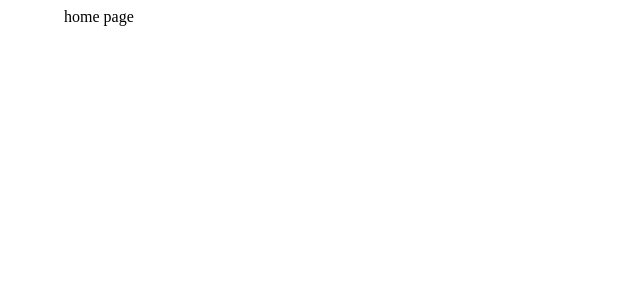
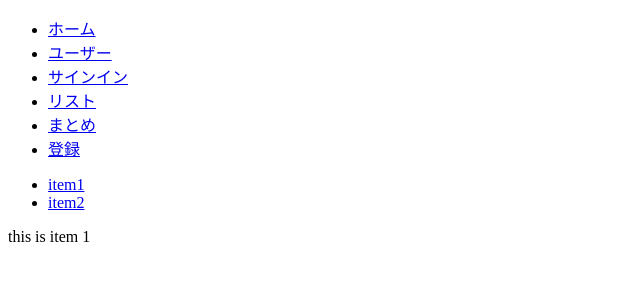
Before and after one commit to liverHawk/receipt-app, a React (Create React App) app in the folder ocr-app/: page /list/1 in a window 1280 px wide. Shown: the top 300 px of the page, without its empty margins (0-640 px from the left). Built offline with nearby package versions, Linux system fonts and the light colour scheme.

Commit message:
ルーティング設定

```diff
--- a/ocr-app/package.json
+++ b/ocr-app/package.json
@@ -13,6 +13,8 @@
     "@types/react-dom": "^18.3.0",
     "react": "^18.3.1",
     "react-dom": "^18.3.1",
+    "react-router": "^6.23.0",
+    "react-router-dom": "^6.23.0",
     "react-scripts": "5.0.1",
     "web-vitals": "^2.1.4"
   },
--- a/ocr-app/src/App.tsx
+++ b/ocr-app/src/App.tsx
@@ -1,12 +1,70 @@
 "use client"
 
-import * as React from 'react';
-import { Container } from '@mui/material';
+import React from 'react';
+import { Route, Link, Routes } from 'react-router-dom';
+import Home from './docs/Home';
+import User from './docs/User';
+import Signin from './docs/Signin';
+import List from './docs/List';
+import Item from './docs/Item';
+import Summary from './docs/Summary';
+import Register from './docs/Register';
 
-export default function ButtonUsage() {
+function AppRouter() {
     return (
-        <Container>
-            home page
-        </Container>
+        <div>
+            <nav>
+                <ul>
+                    <li>
+                        <Link to="/">ホーム</Link>
+                    </li>
+                    <li>
+                        <Link to="/user/">ユーザー</Link>
+                    </li>
+                    <li>
+                        <Link to={"/signin"}>サインイン</Link>
+                    </li>
+                    <li>
+                        <Link to={"/list"}>リスト</Link>
+                    </li>
+                    <li>
+                        <Link to={"/summary"}>まとめ</Link>
+                    </li>
+                    <li>
+                        <Link to={"/register"}>登録</Link>
+                    </li>
+                </ul>
+            </nav>
+            <Routes>
+                <Route path='/' element={<Home />} />
+                <Route path='/user' element={<User />} />
+                <Route path='/signin' element={<Signin />} />
+                <Route path='/list' element={<List />}>
+                    <Route path=':itemId' element={<Item />} />
+                </Route>
+                <Route path='/summary' element={<Summary />} />
+                <Route path='/register' element={<Register />} />
+            </Routes>
+        </div>
     );
 }
+
+export default AppRouter;
+
+/**
+ * home
+ * |
+ * +-- signup
+ * +-- signin
+ * +-- signout
+ * |
+ * +-- user
+ * +-- list
+ *      |
+ *      +-- {:item}
+ * +-- sum
+ * +-- register
+ *      |
+ *      +-- form -- modal
+ *
+ */
--- /dev/null
+++ b/ocr-app/src/docs/Home.tsx
@@ -0,0 +1,5 @@
+import React from 'react';
+
+export default function Home() {
+    return <h2>ホーム</h2>;
+}
--- /dev/null
+++ b/ocr-app/src/docs/Item.tsx
@@ -0,0 +1,15 @@
+import React from "react";
+import { useParams } from "react-router-dom";
+
+export default function Item() {
+    type Param = {
+        itemId?: string
+    }
+    const param: Param = useParams<Param>();
+    return (
+        <>
+            <div>this is item {param.itemId}</div>
+
+        </>
+    )
+}
--- /dev/null
+++ b/ocr-app/src/docs/List.tsx
@@ -0,0 +1,19 @@
+import React from 'react';
+import { Link, Outlet } from 'react-router-dom';
+
+export default function List() {
+    return (
+        <>
+            <ul>
+                <li>
+                    <Link to={"/list/1"}>item1</Link>
+                </li>
+                <li>
+                    <Link to={"/list/2"}>item2</Link>
+                </li>
+            </ul>
+            <Outlet />
+        </>
+
+    )
+}
--- /dev/null
+++ b/ocr-app/src/docs/Register.tsx
@@ -0,0 +1,7 @@
+import React from "react";
+
+export default function Register() {
+    return (
+        <h2>登録</h2>
+    )
+}
--- /dev/null
+++ b/ocr-app/src/docs/Signin.tsx
@@ -0,0 +1,5 @@
+import React from 'react';
+
+export default function Signin() {
+    return <h2>login</h2>
+}
--- /dev/null
+++ b/ocr-app/src/docs/Summary.tsx
@@ -0,0 +1,7 @@
+import React from "react";
+
+export default function Summary() {
+    return (
+        <h2>まとめ</h2>
+    )
+}
--- /dev/null
+++ b/ocr-app/src/docs/User.tsx
@@ -0,0 +1,5 @@
+import React from 'react';
+
+export default function User() {
+    return <h2>ユーザー</h2>;
+}
--- a/ocr-app/src/index.js
+++ b/ocr-app/src/index.js
@@ -2,11 +2,14 @@ import React from 'react';
 import ReactDOM from 'react-dom/client';
 import './index.css';
 import App from './App';
+import { BrowserRouter } from 'react-router-dom'
 
 const root = ReactDOM.createRoot(document.getElementById('root'));
 root.render(
   <React.StrictMode>
-    <App />
+    <BrowserRouter>
+      <App />
+    </BrowserRouter>
   </React.StrictMode>
 );
 
```
